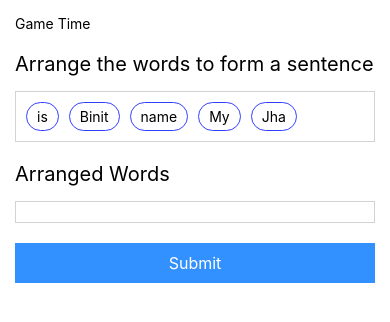
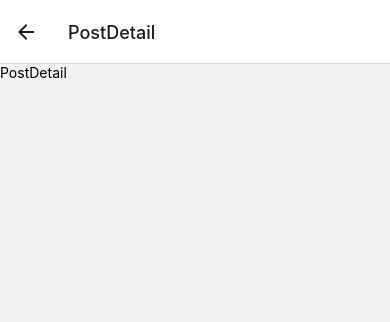
Before and after one commit to 026binit/TestCase, a React Native app: screen /PostDetail in a window 390 px wide. Shown: the top 322 px of the page. Built offline with nearby package versions, Linux system fonts and the light colour scheme; what react-native would draw is missing.

Commit message:
feat: PostList app basic setup

```diff
--- a/App.js
+++ b/App.js
@@ -12,25 +12,32 @@ import {SafeAreaView, StyleSheet, useColorScheme} from 'react-native';
 import {NavigationContainer} from '@react-navigation/native';
 import {createNativeStackNavigator} from '@react-navigation/native-stack';
 
-import {Counter, LoginSubmission, HomeScreen, GameApp} from './src';
+import {
+  Counter,
+  LoginSubmission,
+  HomeScreen,
+  GameApp,
+  PostLists,
+  PostDetail,
+} from './src';
 
 const Stack = createNativeStackNavigator();
 
 const App = () => {
   return (
-    <SafeAreaView>
-      <GameApp text={'My name is Binit Jha'} />
-    </SafeAreaView>
+    <NavigationContainer>
+      <Stack.Navigator>
+        <Stack.Screen name="PostLists" component={PostLists} />
+        <Stack.Screen name="PostDetail" component={PostDetail} />
+      </Stack.Navigator>
+    </NavigationContainer>
   );
 };
 
 export default App;
 
 /*
-<NavigationContainer>
-      <Stack.Navigator>
-        <Stack.Screen name="Login" component={LoginSubmission} />
-        <Stack.Screen name="Home" component={HomeScreen} />
-      </Stack.Navigator>
-    </NavigationContainer>
+<SafeAreaView>
+      <GameApp text={'My name is Binit Jha'} />
+    </SafeAreaView>
 */
--- a/src/index.js
+++ b/src/index.js
@@ -4,3 +4,4 @@ import HomeScreen from './home/HomeScreen';
 import GameApp from './GameApp';
 
 export {Counter, LoginSubmission, HomeScreen, GameApp};
+export * from './post-list-app';
--- /dev/null
+++ b/src/post-list-app/PostDetail.js
@@ -0,0 +1,12 @@
+import React from 'react';
+import {View, Text} from 'react-native';
+
+const PostDetail = () => {
+  return (
+    <View>
+      <Text>PostDetail</Text>
+    </View>
+  );
+};
+
+export default PostDetail;
--- /dev/null
+++ b/src/post-list-app/PostLists.js
@@ -0,0 +1,12 @@
+import React from 'react';
+import {View, Text} from 'react-native';
+
+const PostLists = () => {
+  return (
+    <View>
+      <Text>PostLists</Text>
+    </View>
+  );
+};
+
+export default PostLists;
--- /dev/null
+++ b/src/post-list-app/index.js
@@ -0,0 +1,4 @@
+import PostLists from './PostLists';
+import PostDetail from './PostDetail';
+
+export {PostLists, PostDetail};
```
